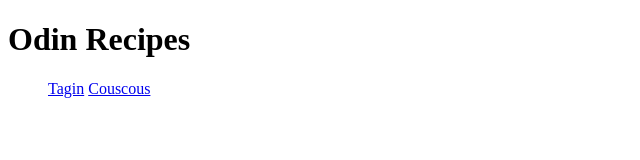
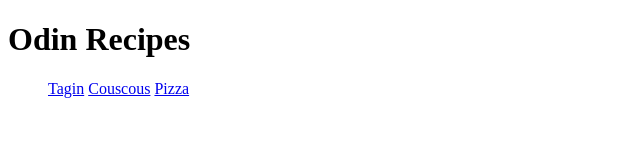
Before and after one commit to JOKERSEV7/odin-recipes, a plain HTML site: page index.html in a window 1280 px wide. Shown: the full height of the page, 0-640 px from the left. Drawn offline with Linux system fonts and the light colour scheme.

Commit message:
Add the pizza name to the anchor link

```diff
--- a/index.html
+++ b/index.html
@@ -13,7 +13,7 @@
         <ul>
              <a href="recipes/tagin.html">Tagin</a>
              <a href="recipes/couscous.html">Couscous</a>
-             <a href="recipes/pizza.html"></a>
+             <a href="recipes/pizza.html">Pizza</a>
         </ul>
     </body>
 </html>
```
